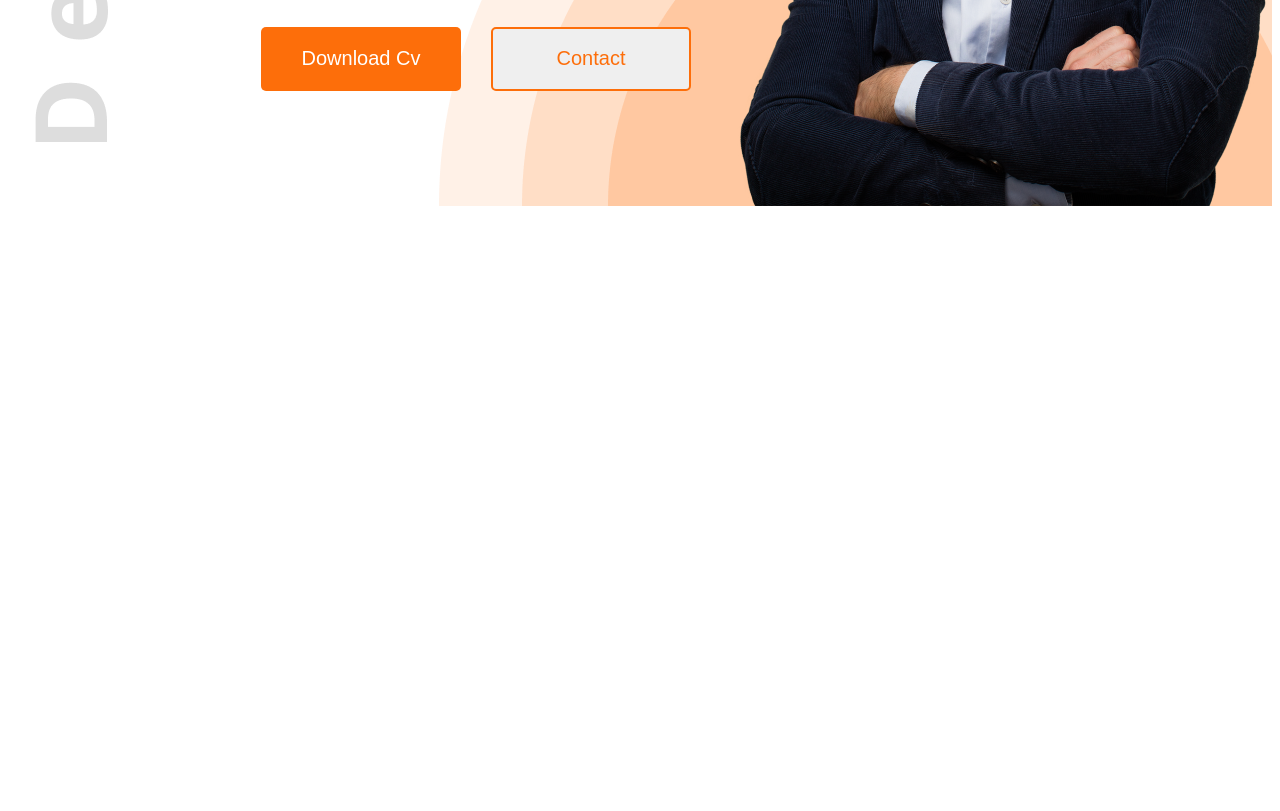
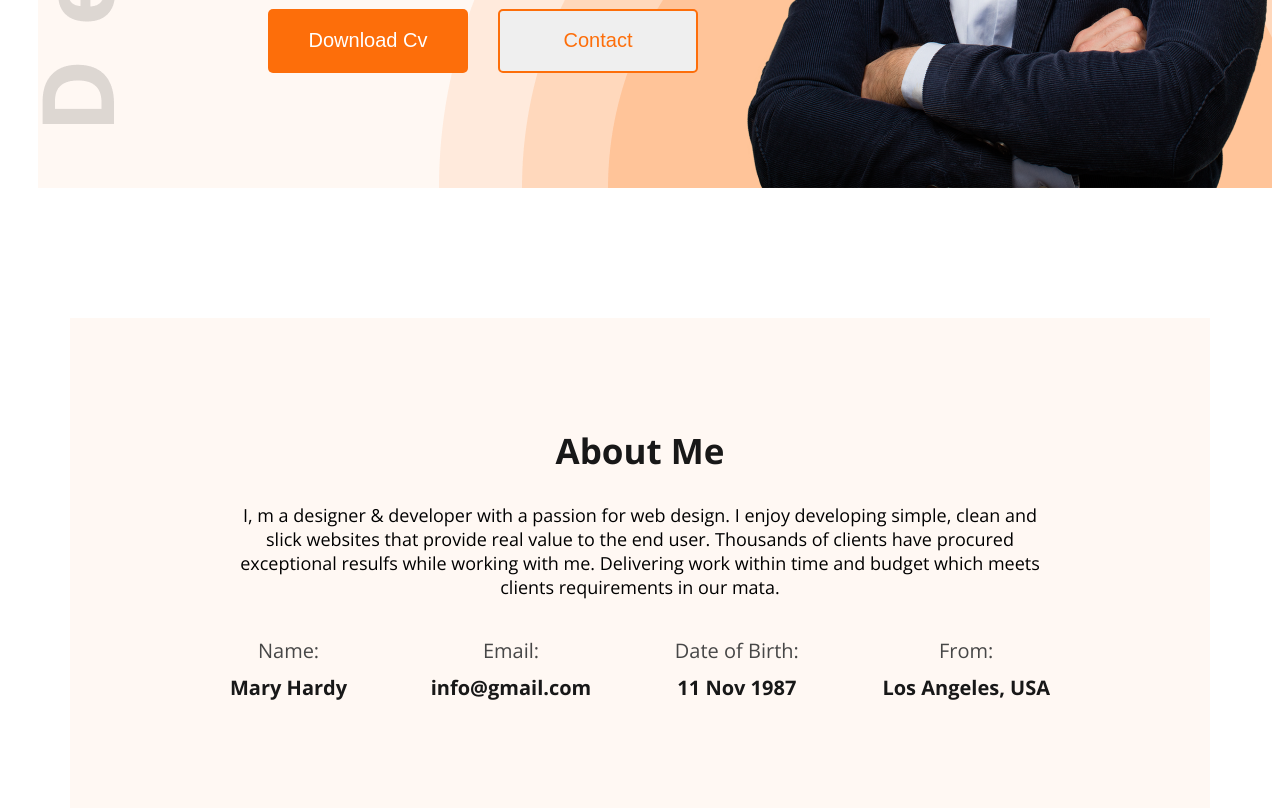
Before and after one commit to Sabrina-Prity/web-port, a plain HTML site: page index.html in a window 1280 px wide. Shown: the part 659-1470 px from the top of the page. Before the commit the page ends 890 px from the top, so only its background shows below. Drawn offline with nearby package versions, Linux system fonts and the light colour scheme.

Commit message:
About section added

```diff
--- a/index.html
+++ b/index.html
@@ -15,33 +15,67 @@
     <link rel="stylesheet" href="styles/portfolio.css" />
   </head>
   <body class="open-sans-normal">
-    <header>
+    <header class="header">
       <nav>
-        <h3 style="font-size: 45px;">Ma<span class="nav-logo">r</span>y</h3>
+        <h3 style="font-size: 45px">Ma<span class="nav-logo">r</span>y</h3>
         <ul>
           <li><a class="dark-2" href="">Portfolio</a></li>
           <li><a class="dark-2" href="">Blog</a></li>
-          <li><a href=""><button class="btn-1">Hire Me</button></a></li>
+          <li>
+            <a href=""><button class="btn-1">Hire Me</button></a>
+          </li>
         </ul>
       </nav>
 
       <div class="banner">
         <div class="banner-content">
-            <h4 class="dark-2">Hi, I  am</h4>
-            <h1 class="dark-1">Mary Hardy</h1>
-            <p class="dark-3">Shot what able cold new see hold.Friendly as an betrayed formerly he. Morning because as to society behaved moments.</p>
-            <div class="content-btn">
-                <button class="download-cv">Download Cv</button>
-                <button class="contact">Contact</button>
-            </div>
+          <h4 class="dark-2">Hi, I am</h4>
+          <h1 class="dark-1">Mary Hardy</h1>
+          <p class="dark-3">
+            Shot what able cold new see hold.Friendly as an betrayed formerly
+            he. Morning because as to society behaved moments.
+          </p>
+          <div class="content-btn">
+            <button class="download-cv">Download Cv</button>
+            <button class="contact">Contact</button>
+          </div>
         </div>
         <div class="banner-picture">
-            <img src="images/hardy.png" alt="">
+          <img src="images/hardy.png" alt="" />
         </div>
       </div>
     </header>
 
-    <main></main>
+    <main>
+      <section class="about">
+        <h1 class="section-title dark-1">About Me</h1>
+        <p class="section-description">
+          I, m a designer & developer with a passion for web design. I enjoy
+          developing simple, clean and slick websites that provide real value to
+          the end user. Thousands of clients have procured exceptional resulfs
+          while working with me. Delivering work within time and budget which
+          meets clients requirements in our mata.
+        </p>
+        <div class="about-items">
+          <div class="about-item">
+            <p class="about-title dark-2">Name:</p>
+            <h4 class="about-desc dark-1">Mary Hardy</h4>
+          </div>
+          <div class="about-item">
+            <p class="about-title dark-2">Email:</p>
+            <h4 class="about-desc dark-1">info@gmail.com</h4>
+          </div>
+          <div class="about-item">
+            <p class="about-title dark-2">Date of Birth:</p>
+            <h4 class="about-desc dark-1">11 Nov 1987</h4>
+          </div>
+          <div class="about-item">
+            <p class="about-title dark-2">From:</p>
+            <h4 class="about-desc dark-1">Los Angeles, USA</h4>
+          </div>
+        </div>
+      </section>
+    </main>
 
     <footer></footer>
   </body>
--- a/styles/portfolio.css
+++ b/styles/portfolio.css
@@ -7,23 +7,7 @@
     "wdth" 100;
 }
 
-header{
-background-image: url('../images/developer.png'), url('../images/header_bg.png');
-
-background-repeat: no-repeat;
-background-position: top left, bottom right;
-margin: 38px 0 25px 23px;
-
-
-}
-
-nav{
-    display: flex;
-    align-items: center;
-    justify-content: space-between;
-    padding: 0px 130px 0px 230px;
-}
-
+/*  Shared Styles */
 .dark-1{
     color: #181818;
 }
@@ -34,6 +18,38 @@ nav{
 .dark-3{
     color: #757575;
 }
+
+.section-title{
+    font-size: 35px;
+    font-weight: bold;
+}
+
+.section-description{
+    font-size: 18px;
+}
+
+/* Header Styles */
+.header{
+background-image: url('../images/developers.png'), url('../images/back.png');
+background-repeat: no-repeat;
+background-position: top left, bottom right;
+margin: 20px 0px 25px 30px;
+background-color: #FFF8F3;
+
+}
+
+
+/* Nav Styles */
+
+nav{
+    display: flex;
+    align-items: center;
+    justify-content: space-between;
+
+    padding: 0px 130px 0px 230px;
+}
+
+
 .nav-logo{
     color: #FD6E0A;
 }
@@ -66,6 +82,8 @@ nav li a{
     border-radius: 5px;
 }
 
+
+/* Banner Styles */
 .banner {
     display: flex;
     justify-content: space-between;
@@ -116,3 +134,33 @@ nav li a{
     margin-bottom: -5px;
     /* height: 676px; */
 }
+
+/* Main Styles */
+main{
+    max-width: 1140px;
+    margin: 0 auto;
+}
+
+/* About styles */
+
+.about{
+    padding: 80px 160px;
+    background-color: #FFF8F3;
+    text-align: center;
+    margin: 130px 0px;
+}
+
+.about-items{
+    display: flex;
+    justify-content: space-between;
+}
+
+.about-title{
+   font-size: 20px;
+}
+
+.about-desc{
+    font-size: 20px;
+    font-weight: bold;
+    margin-top: -10px;
+}
```
Also changed, not shown: images/back.png (renamed from images/header_bg.png), images/developers.png (renamed from images/developer.png).
